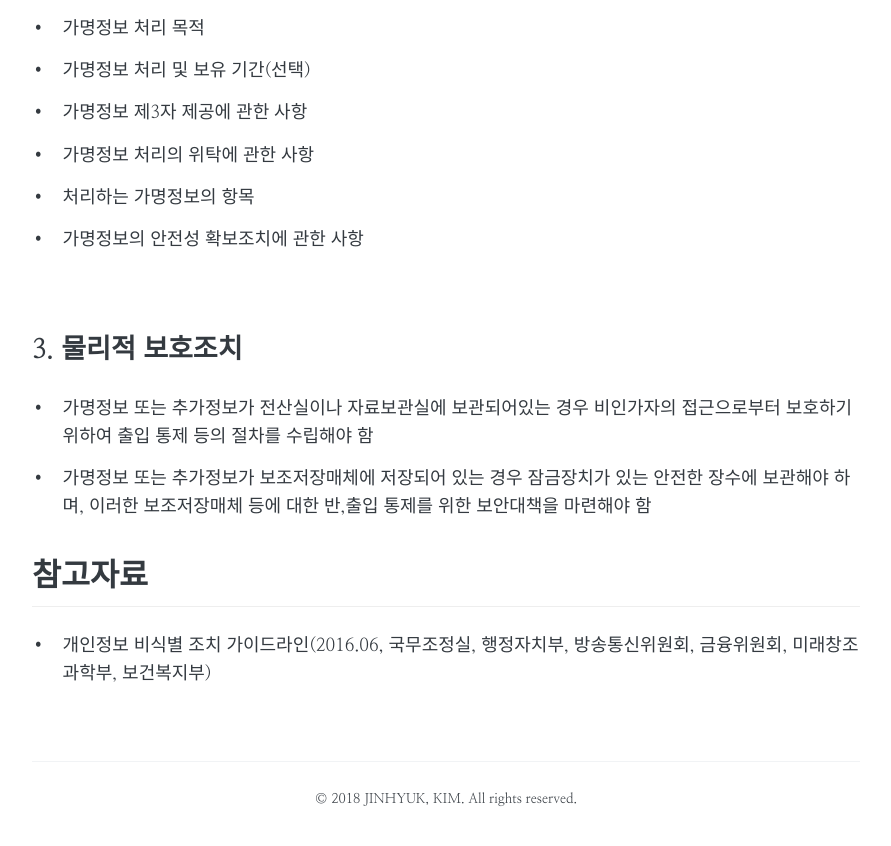
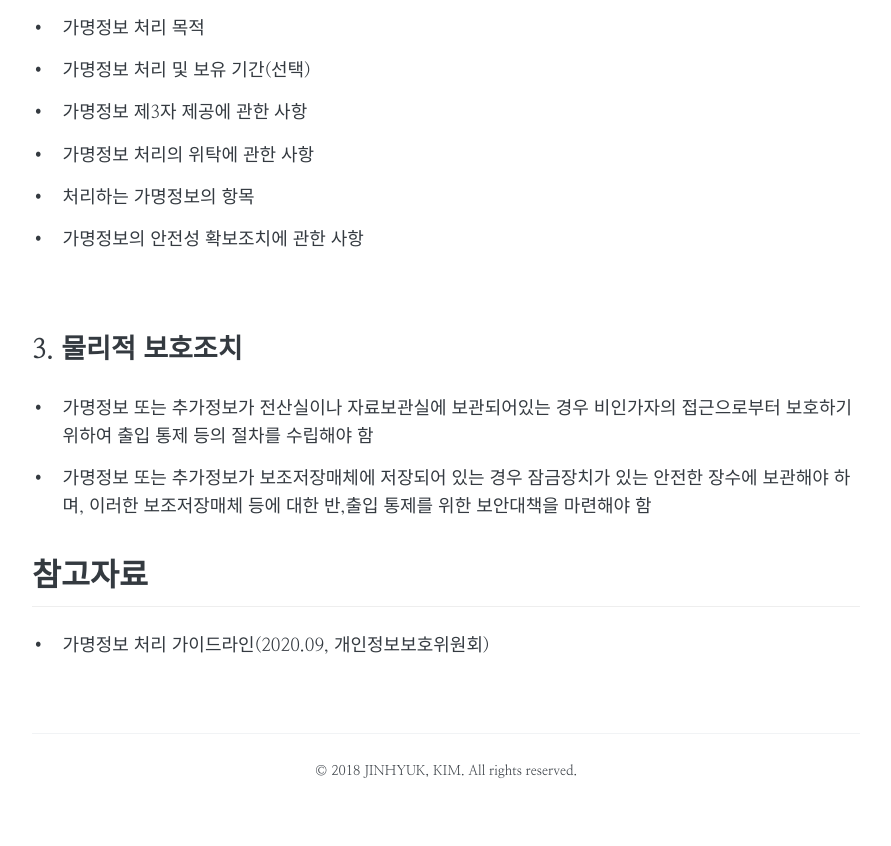
Before and after one commit to JINHYUKS/JINHYUKS.github.io, a Jekyll site: the page built from _posts/2020-09-04-new_de_identification.md, in a window 1280 px wide and 900 px high, scrolled down 7618 px. Shown: the top 846 px of the window, without its empty margins (194-1085 px from the left). Built offline with Jekyll 4.4.1, drawn with Linux system fonts in a browser that asks for light colours; some web fonts are replaced; comment, search, counter and statistics services are not loaded.

Commit message:
no message

```diff
--- a/_posts/2020-09-04-new_de_identification.md
+++ b/_posts/2020-09-04-new_de_identification.md
@@ -203,4 +203,4 @@ share: true
 
 ## 참고자료
 
-- 개인정보 비식별 조치 가이드라인(2016.06, 국무조정실, 행정자치부, 방송통신위원회, 금융위원회, 미래창조과학부, 보건복지부)
+- 가명정보 처리 가이드라인(2020.09, 개인정보보호위원회)
```
